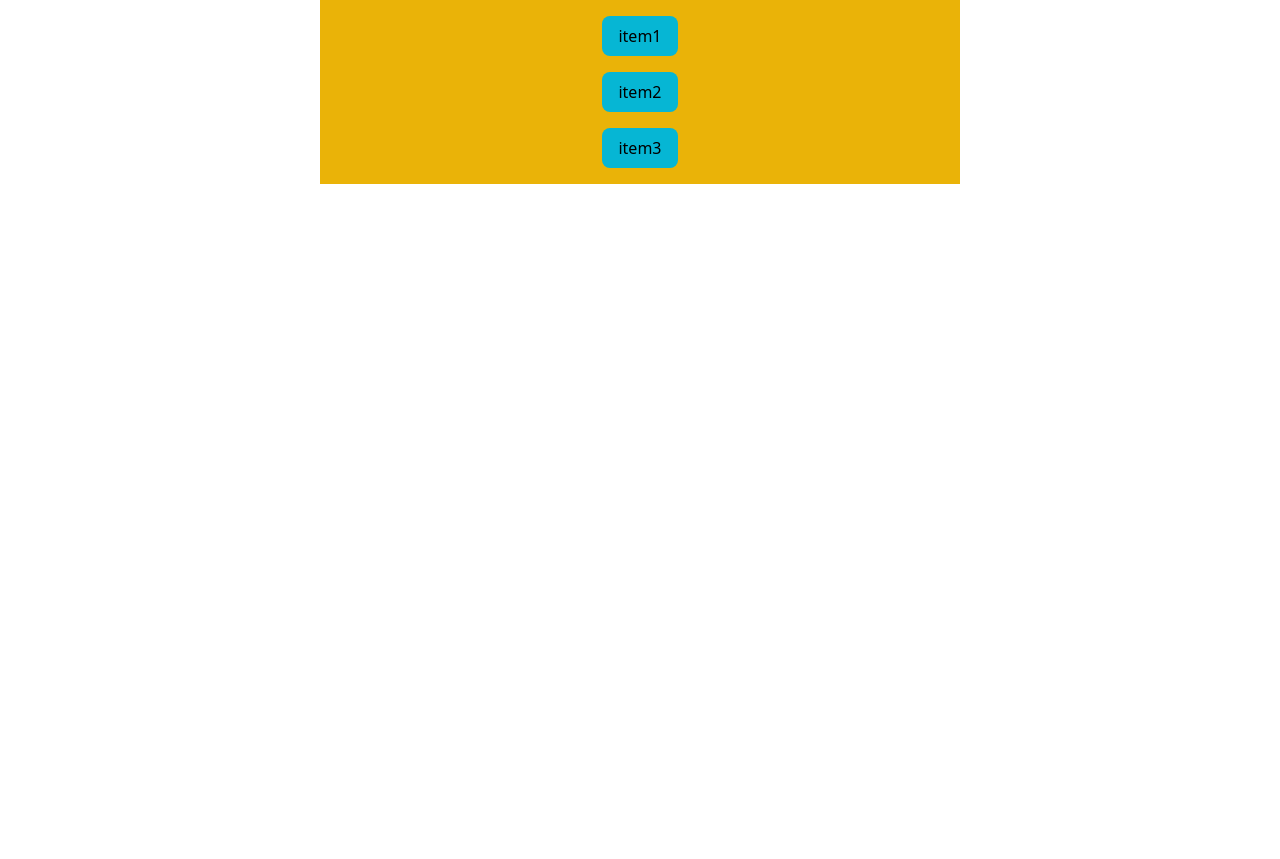
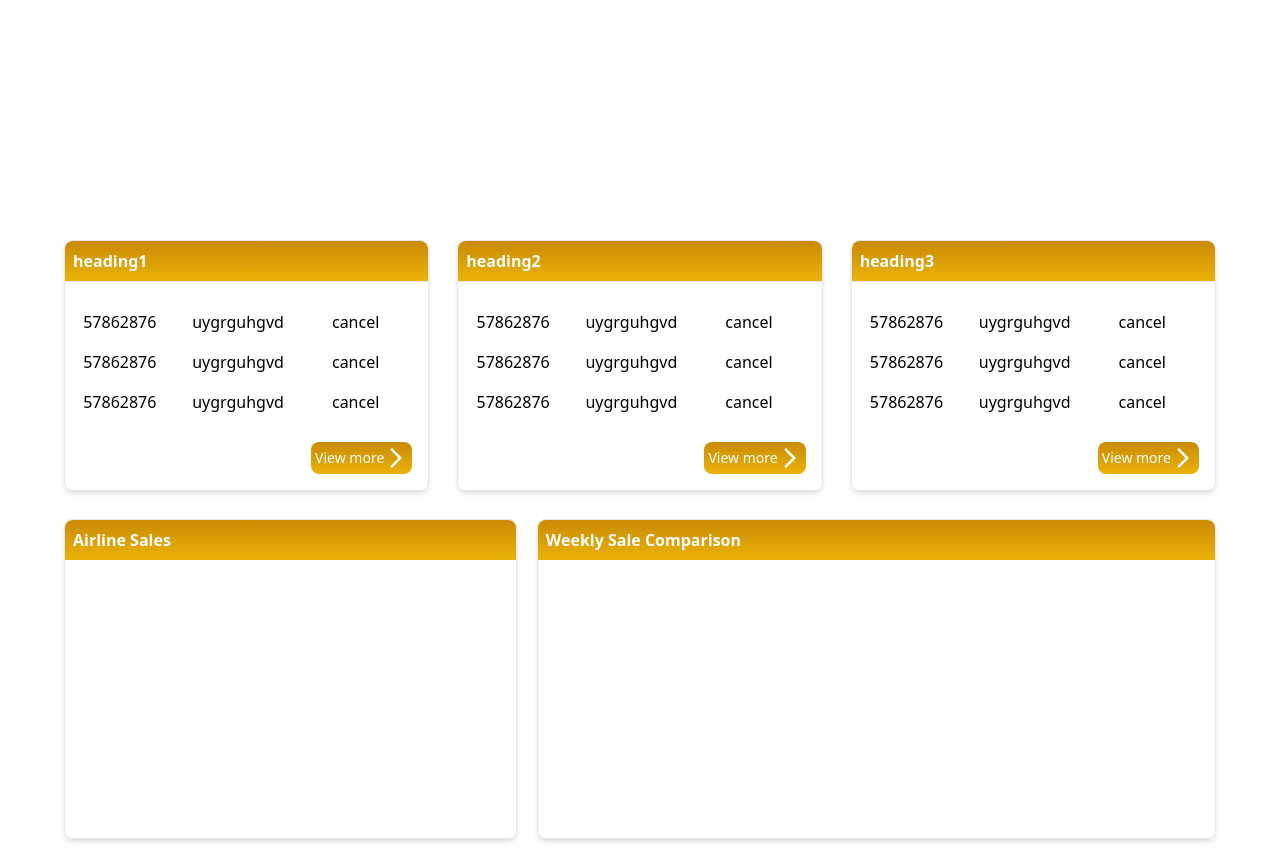
Before and after one commit to ahmedskandar/muit, a Next.js app: page / in a window 1280 px wide. Before the commit the page ends 800 px from the top, so only its background shows below. Built offline with nearby package versions, Linux system fonts and the light colour scheme.

Commit message:
Finished column draggable

```diff
--- a/components/golden ring components/InfoCard.tsx
+++ b/components/golden ring components/InfoCard.tsx
@@ -1,33 +1,31 @@
 import ArrowForwardIosIcon from "@mui/icons-material/ArrowForwardIos";
 import NotificationsIcon from "@mui/icons-material/Notifications";
+import React from 'react'
 
-interface InfoCardI {
-  heading: string;
-  list: {id:number, text1:string, text2:string, text3:string}[];
-}
 
-const InfoCard: React.FC<InfoCardI> = ({ heading, list }) => {
+
+const InfoCard: React.FC = React.forwardRef(({ list }: any, ref: any) => {
   return (
-    <div className="shadow-md border rounded-lg text-left w-full hover:shadow-lg hover:scale-105 duration-200">
+    <div ref={ref} className="shadow-md border rounded-lg text-left w-full hover:shadow-lg hover:scale-105 duration-200">
       <div
         className="p-2 font-bold text-white bg-gradient-to-b from-yellow-600 to-yellow-500
        rounded-t-lg flex items-center gap-4"
       >
-        <h2>{heading}</h2>
-        <button>
+        <h2>{list.heading}</h2>
+        {/* <button>
           <NotificationsIcon />
           <sup className=" bg-red-500 rounded-full px-1 -ml-2.5">1</sup>
-        </button>
+        </button> */}
       </div>
       <hr className="bg-black" />
       <table className="w-[90%] my-5 mx-auto">
         <tbody>
-          {list.map((list) => {
+          {list.rows.map((row: any) => {
             return (
               <tr className="h-10" key={list.id}>
-                <td className="w-1/3">{list.text1}</td>
-                <td className="w-1/3">{list.text2}</td>
-                <td className="w-1/3 text-center">{list.text3}</td>
+                <td className="w-1/3">{row.text1}</td>
+                <td className="w-1/3">{row.text2}</td>
+                <td className="w-1/3 text-center">{row.text3}</td>
               </tr>
             );
           })}
@@ -41,6 +39,6 @@ const InfoCard: React.FC<InfoCardI> = ({ heading, list }) => {
       </div>
     </div>
   );
-};
+});
 
 export default InfoCard;
--- a/components/golden ring components/Test.tsx
+++ b/components/golden ring components/Test.tsx
@@ -1,7 +1,11 @@
-import React, { useState } from "react";
+import React, { useState, useEffect } from "react";
 import { DragDropContext, Droppable, Draggable } from "react-beautiful-dnd";
 
 function Test() {
+   const [winReady, setwinReady] = useState(false);
+   useEffect(() => {
+     setwinReady(true);
+   }, []);
   const [data, setData] = useState([
     {
       id: 1,
@@ -23,17 +27,17 @@ function Test() {
 
   return (
     // Contanier div
-    <div className="bg-yellow-500 w-[50%] mx-auto flex justify-center">
+    <div className="bg-yellow-500 w-[50%] h-[400px] mx-auto flex justify-center">
       {/*Area which drag grop occurs*/}
       <DragDropContext onDragEnd={handleDragEnd}>
         {/*Area that can be dropped into*/}
-        <Droppable droppableId="list">
+        {winReady ? <Droppable droppableId="list">
           {/*List*/}
           {(provided) => (
             <ul
               {...provided.droppableProps}
               ref={provided.innerRef}
-              className=""
+              className="flex gap-3 items-start"
             >
               {data.map((item, index) => {
                 return (
@@ -49,7 +53,7 @@ function Test() {
               })}
             </ul>
           )}
-        </Droppable>
+        </Droppable>: null}
       </DragDropContext>
     </div>
   );
--- a/components/golden ring components/dashboardData.tsx
+++ b/components/golden ring components/dashboardData.tsx
@@ -1,79 +1,94 @@
 import ChartCard from "./ChartCard";
 import GraphCard from "./GraphCard";
 import InfoCard from "./InfoCard";
+import { DragDropContext, Droppable, Draggable } from "react-beautiful-dnd";
+import {useEffect, useState} from 'react'
+const DashboardData = () => {
 
-const DashboardData = () => {
-  const list1 = [
+      const [winReady, setwinReady] = useState(false);
+      useEffect(() => {
+        setwinReady(true);
+      }, []);
+
+  const onDragEnd = (result: any) => {
+    const { source, destination } = result;
+  };
+  const onDragStart = (result: any) => {
+    const { source, destination } = result;
+  };
+  const onDragUpdate = (result: any) => {
+    const { source, destination } = result;
+  };
+
+  const lists = [
     {
       id: 1,
-      text1: "57862876",
-      text2: "uygrguhgvd",
-      text3: "cancel"
+      heading: "heading1",
+      rows: [
+        { text1: "57862876", text2: "uygrguhgvd", text3: "cancel" },
+        { text1: "57862876", text2: "uygrguhgvd", text3: "cancel" },
+        { text1: "57862876", text2: "uygrguhgvd", text3: "cancel" },
+      ],
     },
     {
       id: 2,
-      text1: "57862876",
-      text2: "uygrguhgvd",
-      text3: "cancel"
+      heading: "heading2",
+      rows: [
+        { text1: "57862876", text2: "uygrguhgvd", text3: "cancel" },
+        { text1: "57862876", text2: "uygrguhgvd", text3: "cancel" },
+        { text1: "57862876", text2: "uygrguhgvd", text3: "cancel" },
+      ],
     },
     {
       id: 3,
-      text1: "57862876",
-      text2: "uygrguhgvd",
-      text3: "cancel"
-    }
-  ];
-
-  const list2 = [
-    {
-      id: 1,
-      text1: "57862876",
-      text2: "uygrguhgvd",
-      text3: "cancel"
+      heading: "heading3",
+      rows: [
+        { text1: "57862876", text2: "uygrguhgvd", text3: "cancel" },
+        { text1: "57862876", text2: "uygrguhgvd", text3: "cancel" },
+        { text1: "57862876", text2: "uygrguhgvd", text3: "cancel" },
+      ],
     },
-    {
-      id: 2,
-      text1: "57862876",
-      text2: "uygrguhgvd",
-      text3: "cancel"
-    },
-    {
-      id: 3,
-      text1: "57862876",
-      text2: "uygrguhgvd",
-      text3: "cancel"
-    }
-  ];
-
-  const list3 = [
-    {
-      id: 1,
-      text1: "57862876",
-      text2: "uygrguhgvd",
-      text3: "cancel"
-    },
-    {
-      id: 2,
-      text1: "57862876",
-      text2: "uygrguhgvd",
-      text3: "cancel"
-    },
-    {
-      id: 3,
-      text1: "57862876",
-      text2: "uygrguhgvd",
-      text3: "cancel"
-    }
   ];
 
   return (
     <div className="pt-60 max-w-[600px] w-[90%] mx-auto text-center lg:max-w-none">
       {/**InfoCards */}
-      <section className="flex flex-col gap-5 lg:flex-row lg:justify-between xl:gap-7">
-        <InfoCard heading={"Pending requests"} list={list1}/>
-        <InfoCard heading={"Hold booking flights"} list={list2}/>
-        <InfoCard heading={"Activities"} list={list3}/>
-      </section>
+      <DragDropContext
+        onDragEnd={onDragEnd}
+        onDragStart={onDragStart}
+        onDragUpdate={onDragUpdate}
+      >
+        {winReady ? (
+          <Droppable droppableId="row">
+            {(droppableProvided) => (
+              <section
+                {...droppableProvided.droppableProps}
+                ref={droppableProvided.innerRef}
+                className="flex flex-col gap-5 lg:flex-row lg:justify-between xl:gap-7"
+              >
+                {lists.map((list, index) => (
+                  <Draggable
+                    key={list.id}
+                    draggableId={list.id.toString()}
+                    index={index}
+                  >
+                    {(draggableProvided, draggableSnapshot) => (
+                      <div
+                      className="w-full"
+                        {...draggableProvided.dragHandleProps}
+                        {...draggableProvided.draggableProps}
+                        ref={draggableProvided.innerRef}
+                      >
+                        <InfoCard list={list} key={list.id} />
+                      </div>
+                    )}
+                  </Draggable>
+                ))}
+              </section>
+            )}
+          </Droppable>
+        ) : null}
+      </DragDropContext>
 
       {/**ChartCards */}
       <section className="flex flex-col mt-7 gap-5 h-80 mb-5 lg:flex-row">
--- a/pages/index.tsx
+++ b/pages/index.tsx
@@ -18,8 +18,8 @@ const HomePage = () => {
     // </div>
     // <Headphones/>
     // <Homepage />
-    // <DashboardData />
-    <Test />
+    <DashboardData />
+    // <Test />
   );
 };
 
```
